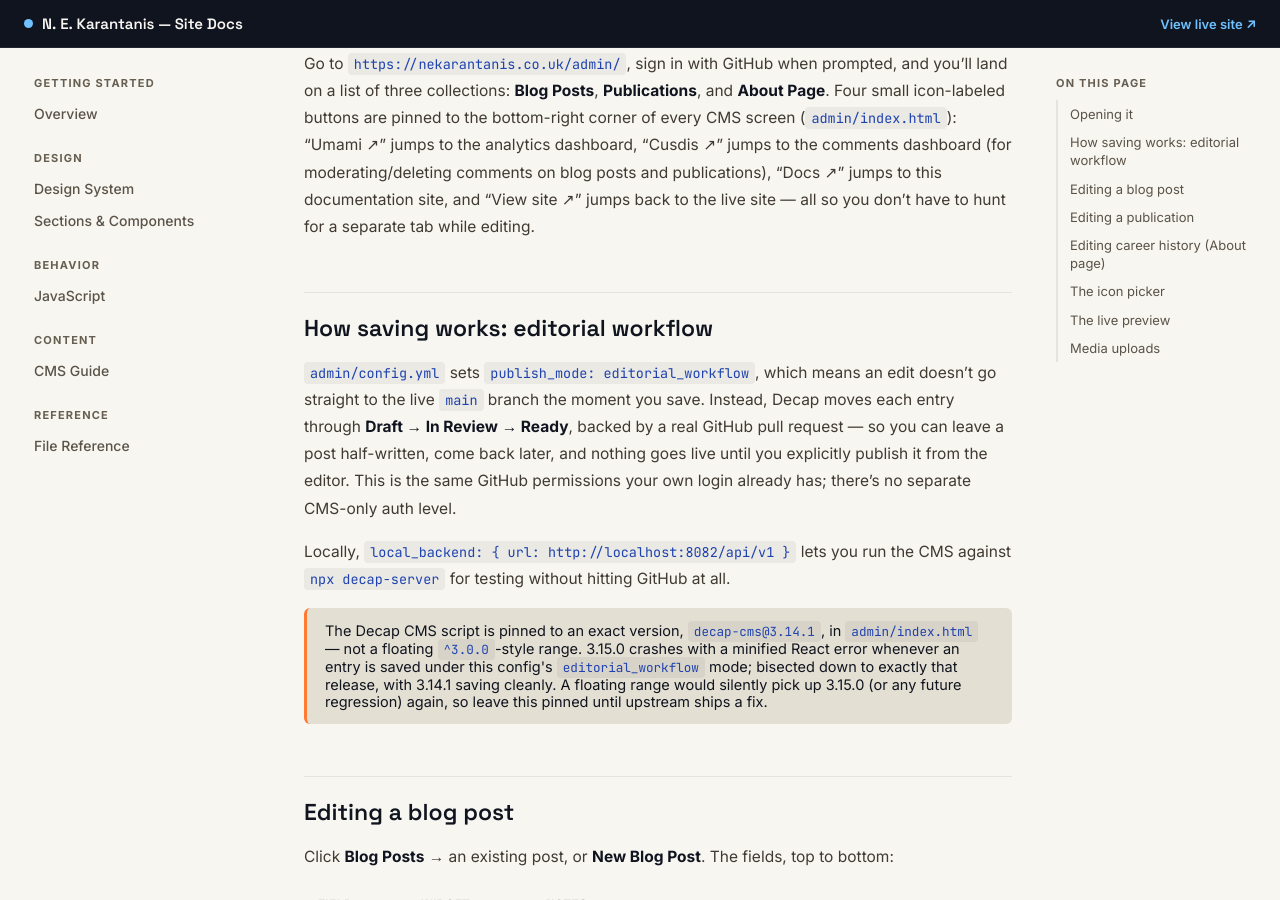
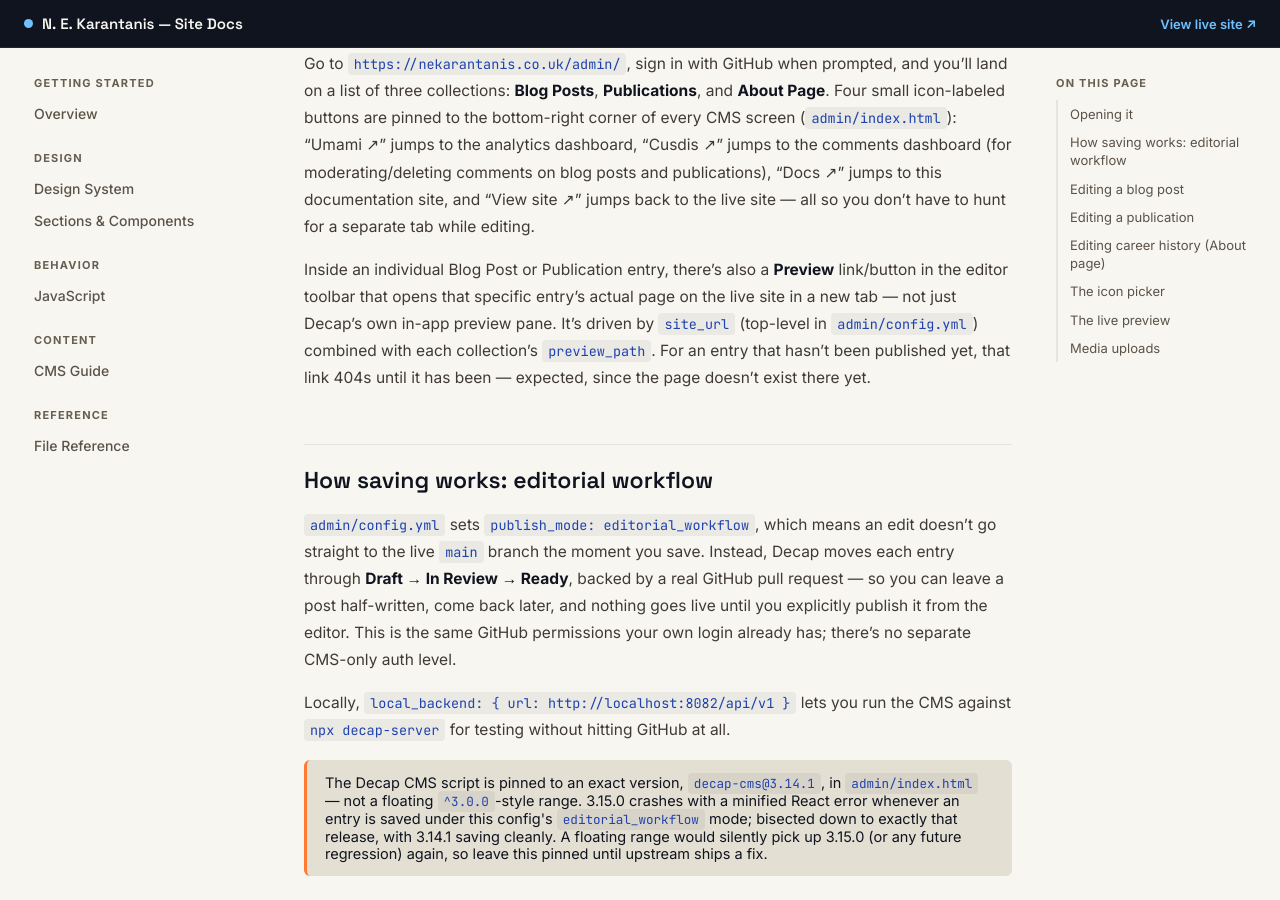
Before and after one commit to Eneekay/nekarantanis, a Jekyll site: the page built from docs/cms-guide.md, in a window 1280 px wide and 900 px high, scrolled down 397 px. Built offline with Jekyll 4.4.1, drawn with Linux system fonts in a browser that asks for light colours.

Commit message:
Activate Decap's per-entry live-page preview link
Adds site_url to admin/config.yml, which combined with the preview_path
already set on Blog Posts and Publications, makes Decap show a Preview
link in the entry editor that opens that entry's actual page on the
live site.

```diff
--- a/docs/cms-guide.md
+++ b/docs/cms-guide.md
@@ -14,6 +14,8 @@ Decap's editor UI itself needs a live GitHub OAuth login to open, so it can't be
 ## Opening it
 
 Go to `https://nekarantanis.co.uk/admin/`, sign in with GitHub when prompted, and you'll land on a list of three collections: **Blog Posts**, **Publications**, and **About Page**. Four small icon-labeled buttons are pinned to the bottom-right corner of every CMS screen (`admin/index.html`): "Umami ↗" jumps to the analytics dashboard, "Cusdis ↗" jumps to the comments dashboard (for moderating/deleting comments on blog posts and publications), "Docs ↗" jumps to this documentation site, and "View site ↗" jumps back to the live site — all so you don't have to hunt for a separate tab while editing.
+
+Inside an individual Blog Post or Publication entry, there's also a **Preview** link/button in the editor toolbar that opens that specific entry's actual page on the live site in a new tab — not just Decap's own in-app preview pane. It's driven by `site_url` (top-level in `admin/config.yml`) combined with each collection's `preview_path`. For an entry that hasn't been published yet, that link 404s until it has been — expected, since the page doesn't exist there yet.
 
 ## How saving works: editorial workflow
 
```
Also changed, not shown: admin/config.yml (+7 -0 lines).
